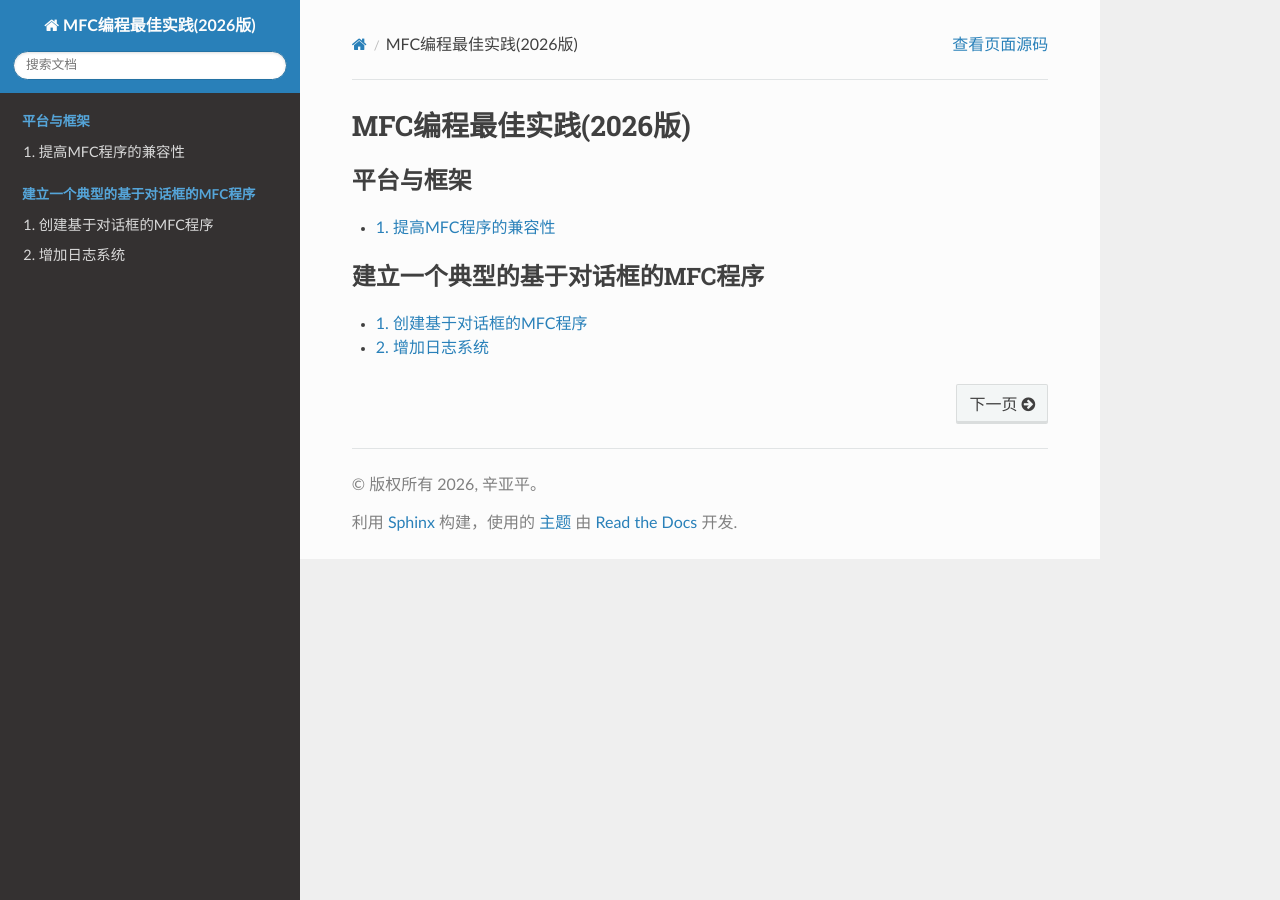
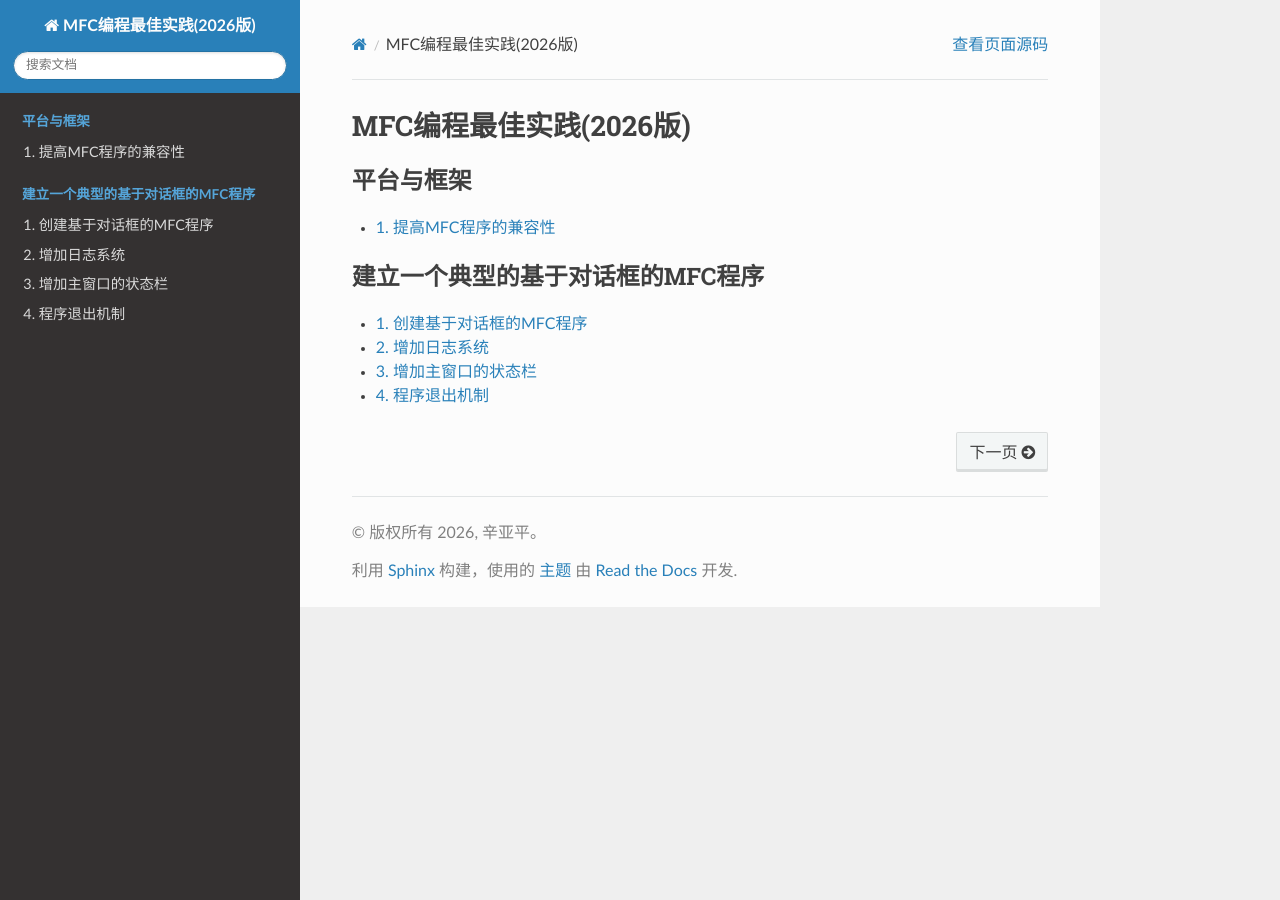
Before and after one commit to yapingxin/MFCBP2026, a Sphinx documentation site: the page built from docs/index.rst, in a window 1280 px wide. Built offline with Sphinx 7.4.7 and the Read the Docs theme 3.1.0, drawn with Linux system fonts in a browser that asks for light colours.

Commit message:
状态栏 / 程序退出机制

```diff
--- /dev/null
+++ b/docs/dialog-mfc-tutorial/add-status-bar.rst
@@ -0,0 +1,3 @@
+
+增加主窗口的状态栏
+==================
--- /dev/null
+++ b/docs/dialog-mfc-tutorial/util-exit-mechanism.rst
@@ -0,0 +1,3 @@
+
+程序退出机制
+============
--- a/docs/index.rst
+++ b/docs/index.rst
@@ -22,3 +22,5 @@ MFC编程最佳实践(2026版)
 
    dialog-mfc-tutorial/create-dialog-mfcutil.rst
    dialog-mfc-tutorial/add-logging-system.rst
+   dialog-mfc-tutorial/add-status-bar.rst
+   dialog-mfc-tutorial/util-exit-mechanism.rst
```
